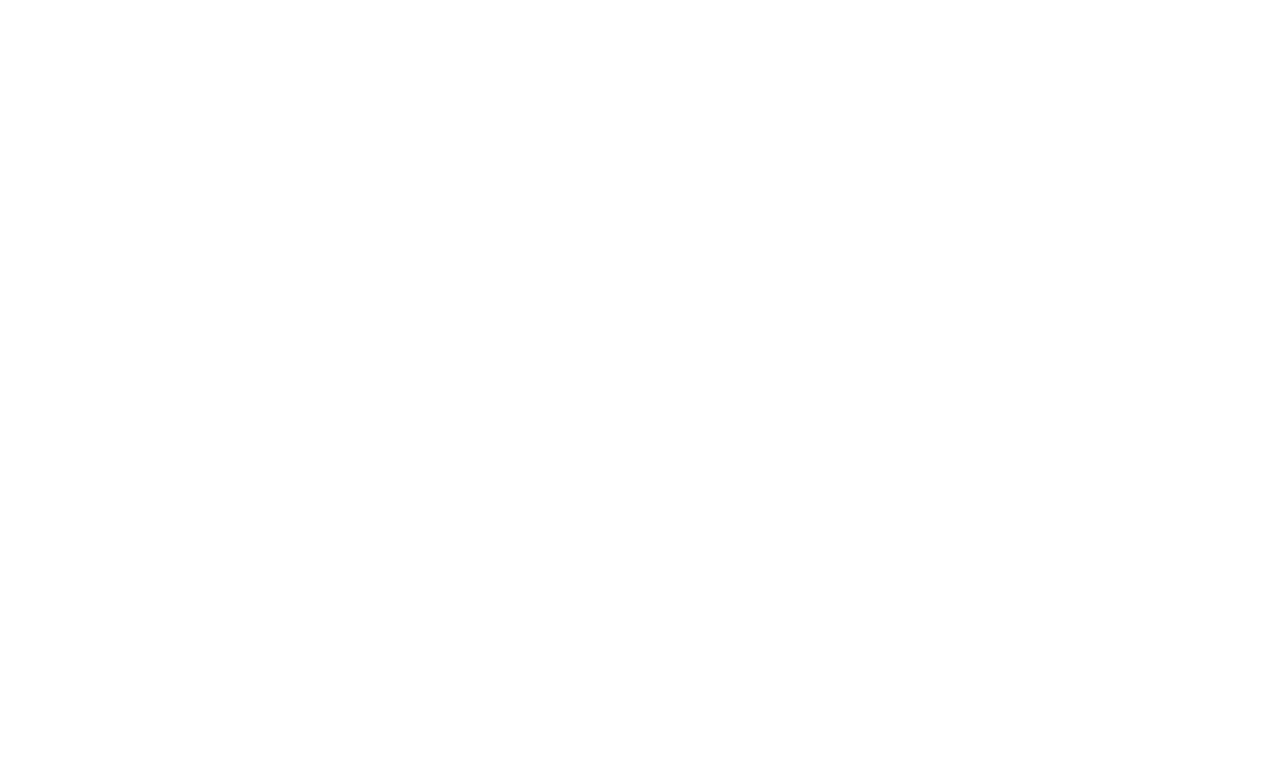
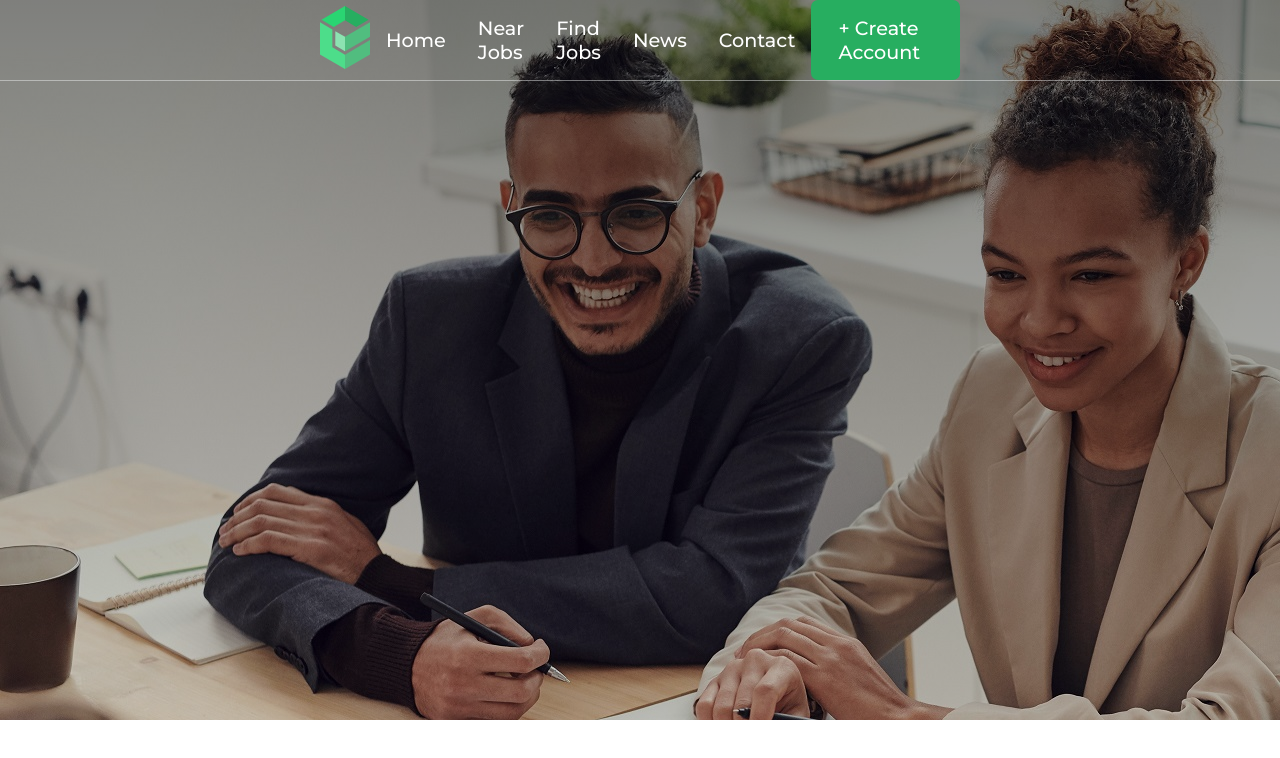
Before and after one commit to collinskchirchir/react-jobs-site-project, a React (Create React App) app: page / in a window 1280 px wide. Shown: the top 758 px of the page. Built offline with nearby package versions, Linux system fonts and the light colour scheme.

Commit message:
Styled Header

```diff
--- a/src/App.js
+++ b/src/App.js
@@ -1,9 +1,10 @@
+import Header from "./components/Header";
 
 
 function App() {
   return (
     <div>
-
+      <Header />
     </div>
   );
 }
--- a/src/GlobalStyle.js
+++ b/src/GlobalStyle.js
@@ -22,6 +22,10 @@
     font-family: 'Montserrat', sans-serif;
     color: var(--color-white);
     font-size: 1.2rem;
+    font-weight: 500;
+  }
+  a{
+    color: var(--color-white)
   }
 `;
 
--- a/src/components/Header.js
+++ b/src/components/Header.js
@@ -1,6 +1,7 @@
 import React from 'react'
 import styled from 'styled-components';
 import logo from '../img/logo1.svg';
+import hero from '../img/hero.jpg';
 /*eslint-disable*/
 function Header() {
   return (
@@ -35,7 +36,38 @@
 }
 
 const HeaderStyled = styled.header`
+  min-height: 90vh;
+  background: linear-gradient(to top, rgba(0,0,0, 0.2) , rgba(0,0,0, 0.5)), url(${hero}) no-repeat;
+  .navigation{
+    border-bottom: 1px solid #f4f7f773;
+    .nav-wrapper{
+      margin: 0 20rem;
+      display: flex;
+      justify-content: space-between;
+      align-items: center;
+      min-height: 10vh;
+    }
+    .logo{
+      img{
+        width: 50px
+      }
+    }
+    ul{
+      display: flex;
+      align-items: center;
+      li{
+        margin: 0 1rem
+      }
+    }
+    .cta-btn{
+      display: inline-block;
+      background-color: var(--color-primary);
+      padding: 1rem 1.7rem;
+      border-radius: 7px;
 
+
+    }
+  }
 `;
 
 export default Header;
```
